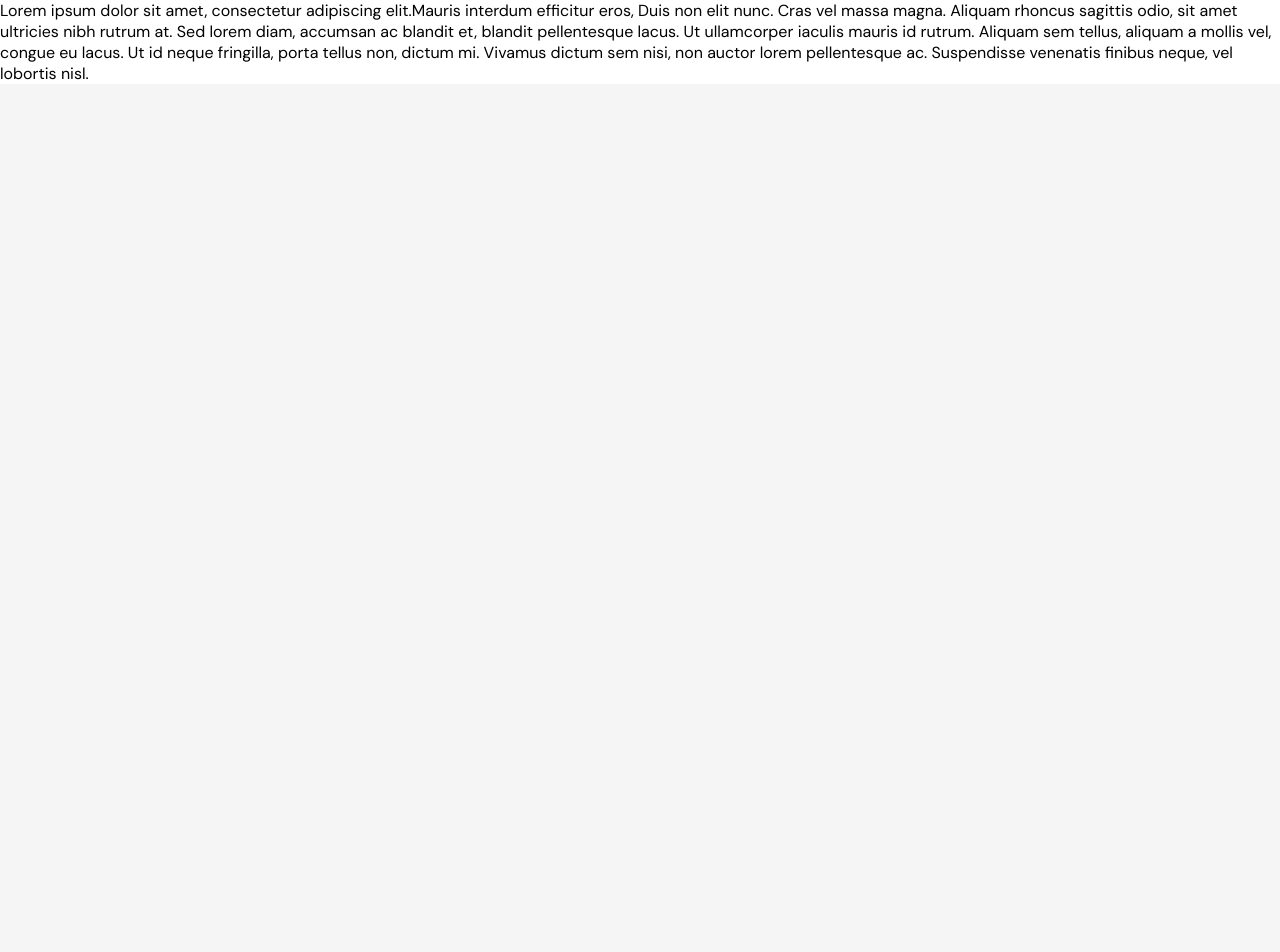
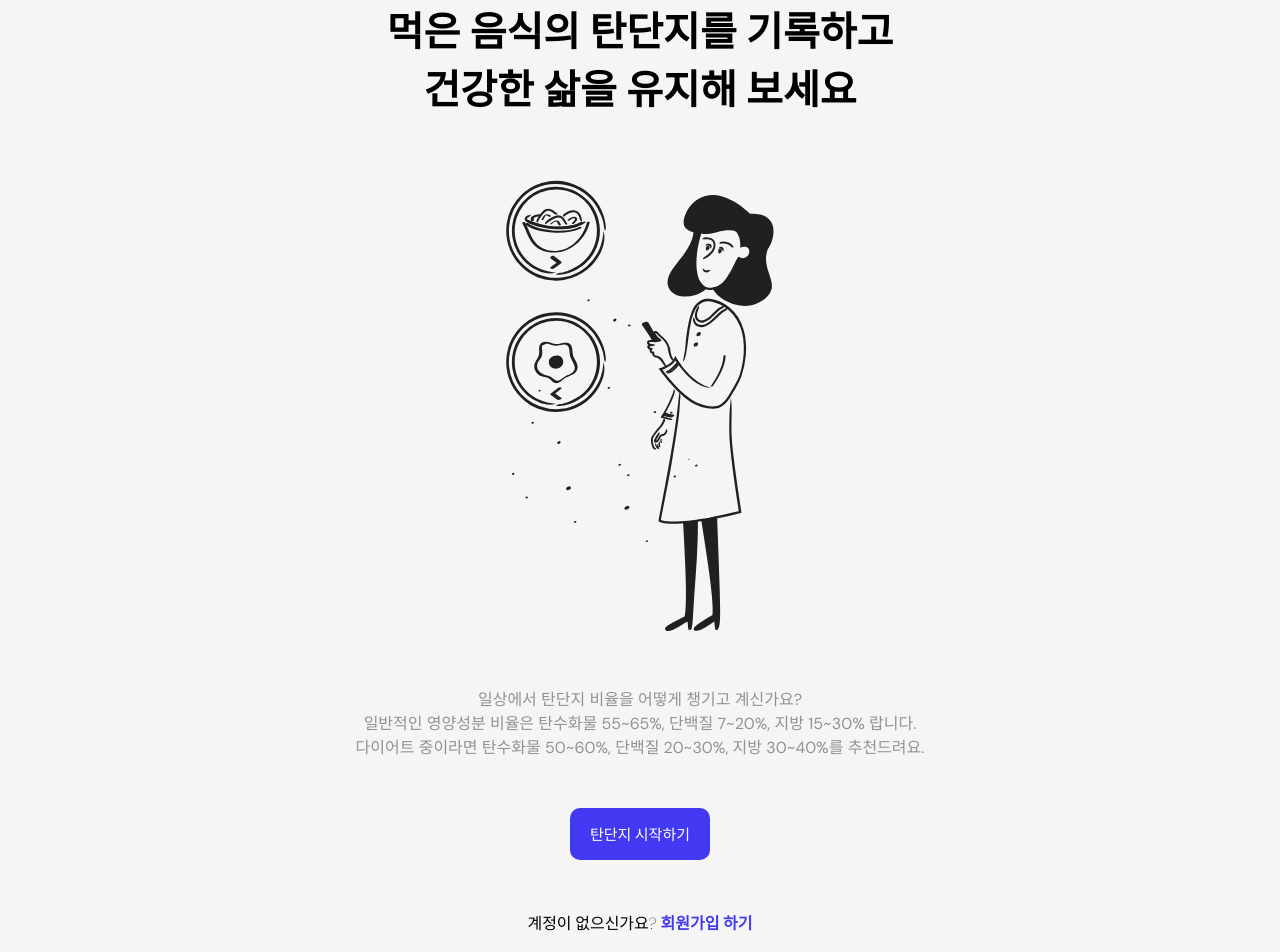
Before and after one commit to Tandanzi-Team/tan-dan-zi, a Next.js app in the folder web/: page / in a window 1280 px wide. Shown: the top 952 px of the page. Before the commit the page ends 800 px from the top, so only its background shows below. Built offline with nearby package versions, Linux system fonts and the light colour scheme.

Commit message:
style: 인트로 페이지 레이아웃 완성

```diff
--- a/web/app/page.tsx
+++ b/web/app/page.tsx
@@ -1,5 +1,84 @@
-export default function Home () {
+"use client"
+
+import styled from "styled-components";
+import { useRouter } from "next/navigation";
+import IntroImg from "../public/intro.svg"
+
+export default function Intro () {
+  const router = useRouter();
+
   return (
-    "Lorem ipsum dolor sit amet, consectetur adipiscing elit.Mauris interdum efficitur eros, Duis non elit nunc. Cras vel massa magna. Aliquam rhoncus sagittis odio, sit amet ultricies nibh rutrum at. Sed lorem diam, accumsan ac blandit et, blandit pellentesque lacus. Ut ullamcorper iaculis mauris id rutrum. Aliquam sem tellus, aliquam a mollis vel, congue eu lacus. Ut id neque fringilla, porta tellus non, dictum mi. Vivamus dictum sem nisi, non auctor lorem pellentesque ac. Suspendisse venenatis finibus neque, vel lobortis nisl."
+    <>
+    <Container>
+      <Title>
+        먹은 음식의 탄단지를 기록하고<br/>
+        건강한 삶을 유지해 보세요
+      </Title>
+      <IntroImg/>
+      <Direction>
+        일상에서 탄단지 비율을 어떻게 챙기고 계신가요?<br/>
+        일반적인 영양성분 비율은 탄수화물 55~65%, 단백질 7~20%, 지방 15~30% 랍니다.<br/>
+        다이어트 중이라면 탄수화물 50~60%, 단백질 20~30%, 지방 30~40%를 추천드려요.
+      </Direction>
+      <Button type="button" onClick={() => router.push("/login")}>
+        탄단지 시작하기
+      </Button>
+      <GotoSignUp>
+        계정이 없으신가요?
+        <StyledLink href="/signup"> 회원가입 하기</StyledLink>
+      </GotoSignUp>
+    </Container>
+    </>
   )
 }
+
+const Container = styled.div`
+  display: flex;
+  flex-direction: column;
+  align-items: center;
+  justify-content: center;
+  min-height: 100vh;
+  width: 100vw;
+  background-color: #F5F5F5;
+`;
+
+const Title = styled.div`
+  margin: 0px 0px 30px 0px;
+  text-align: center;
+  font-size: 2.5rem;
+  font-weight: 800;
+`;
+
+const Direction = styled.div`
+  margin: 20px 0px 50px 0px;
+  text-align: center;
+  font-size: 16px;
+  color: #000000;
+  opacity: 0.4;
+`;
+
+const Button = styled.button`
+  margin: 0px 0px 50px 0px;
+  text-align: center;
+  width: 130px;
+  padding: 15px 5px;
+  background-color: #4339F2;
+  border-radius: 10px;
+  cursor: pointer;
+  font-size: 15px;
+  font-weight: 200;
+  color: #ffffff;
+`;
+
+const GotoSignUp = styled.div`
+  margin: 0px 0px 50px 0px;
+  font-weight: 200;
+`;
+
+const StyledLink = styled.a`
+  margin: 20px 0px 15px 0px;
+  text-align: center;
+  font-weight: 800;
+  color: #4339F2;
+  cursor: pointer;
+`;
```
Also changed, not shown: web/public/intro.svg (added).
